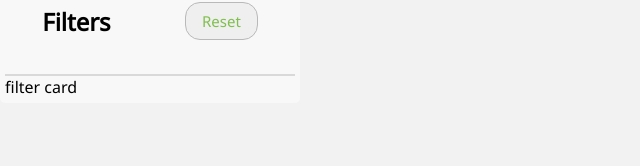
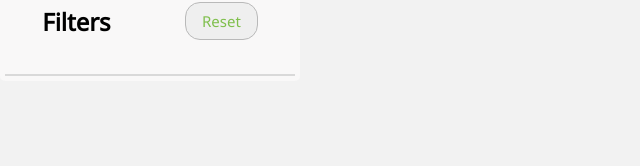
Before and after one commit to Calvinasty/Job-Post, a Vue app in the folder Jobpost_frontend/: page /jobsearch in a window 1280 px wide. Shown: the part 122-288 px from the top of the page, without its empty margins (0-640 px from the left). Built offline with nearby package versions, Linux system fonts and the light colour scheme.

Commit message:
update folders

```diff
--- a/Jobpost_frontend/src/components/JobPortalComponent.vue
+++ b/Jobpost_frontend/src/components/JobPortalComponent.vue
@@ -46,7 +46,7 @@ export default {
     align-items: center;
     gap: 70px;
     height: 100dvh;
-    background-color: #88CC0029;
+    background-color: hsla(80, 100%, 40%, 0.161);
 }
 
 .img-section img {
--- a/Jobpost_frontend/src/components/jobsearchpage/FilterCard.vue
+++ b/Jobpost_frontend/src/components/jobsearchpage/FilterCard.vue
@@ -1,6 +1,6 @@
 <template>
-    <div>
-        filter card
+    <div class="">
+
     </div>
 </template>
 
@@ -24,6 +24,6 @@ export default {
 };
 </script>
 
-<style lang="scss" scoped>
+<style lang="css" scoped>
 
 </style>
--- a/Jobpost_frontend/src/views/JobSearchPage.vue
+++ b/Jobpost_frontend/src/views/JobSearchPage.vue
@@ -1,5 +1,7 @@
 <template>
     <div class="jobsearch-page">
+
+
         <main class="jobs-section">
             <FilterSection/>
             <JobsSection/>
```
